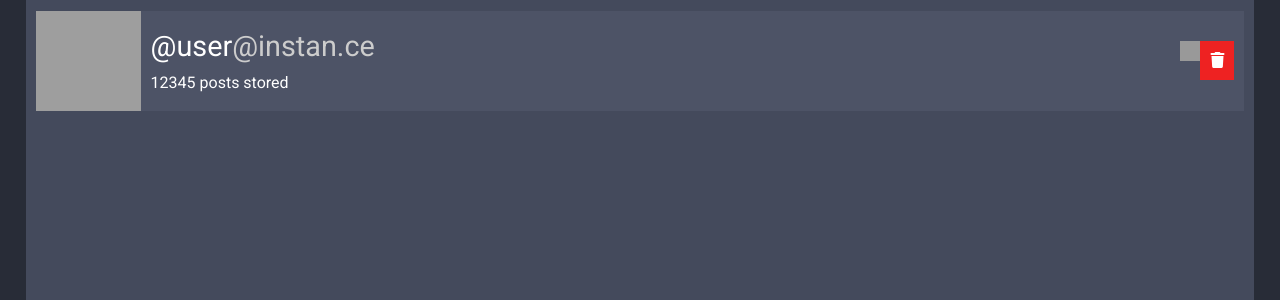
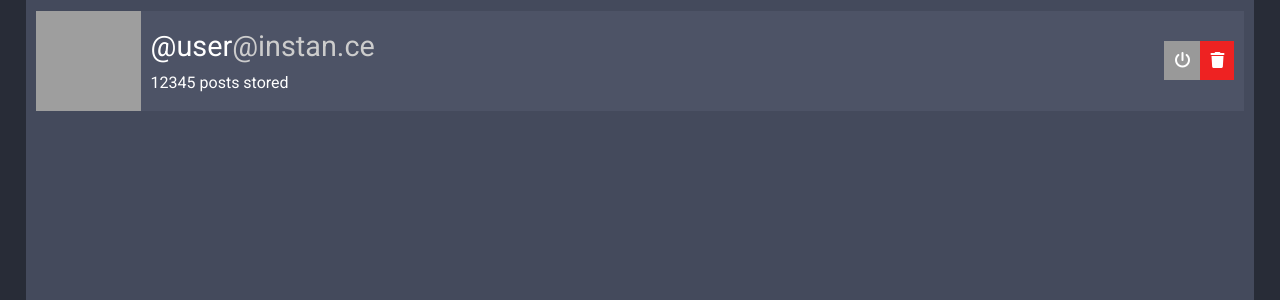
Before and after one commit to Lynnesbian/FediBooks, a Flask app: page /bot/accounts/1 in a window 1280 px wide. Shown: the part 333-633 px from the top of the page. Run offline with Flask 2, Linux system fonts and the light colour scheme; parts of the project's set-up code (start-up, migrations or seed data) failed here and were passed over; some libraries are stand-ins or nearby versions; grey boxes are pictures that could not be loaded.

Commit message:
fixed missing icon

```diff
--- a/templates/bot_accounts.html
+++ b/templates/bot_accounts.html
@@ -24,7 +24,7 @@
 				<div class="panel-status">12345 posts stored</div>
 			</div>
 			<div class="panel-actions">
-				<a class="button btn-secondary" href="/bot/accounts/toggle/insert id here" title="Turn on/off"></i></a><a class="button btn-dangerous" href="/bot/accounts/delete/insert id here" title="Delete"><i class="fas fa-trash"></i></a>
+				<a class="button btn-secondary" href="/bot/accounts/toggle/insert id here" title="Turn on/off"><i class="fas fa-power-off"></i></a><a class="button btn-dangerous" href="/bot/accounts/delete/insert id here" title="Delete"><i class="fas fa-trash"></i></a>
 			</div>
 		</div>
 	</div>
```
